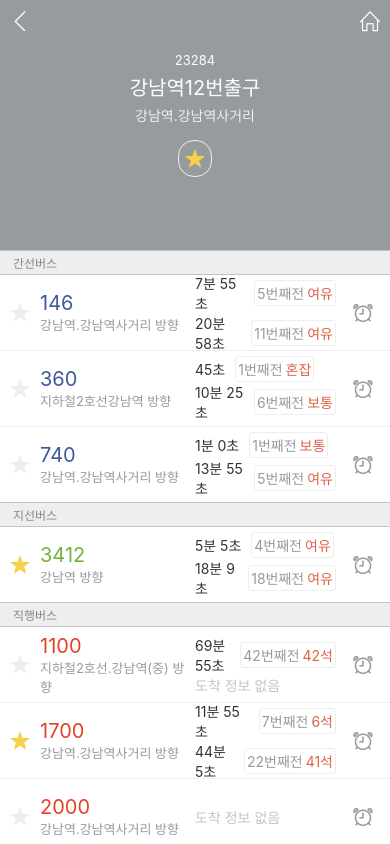
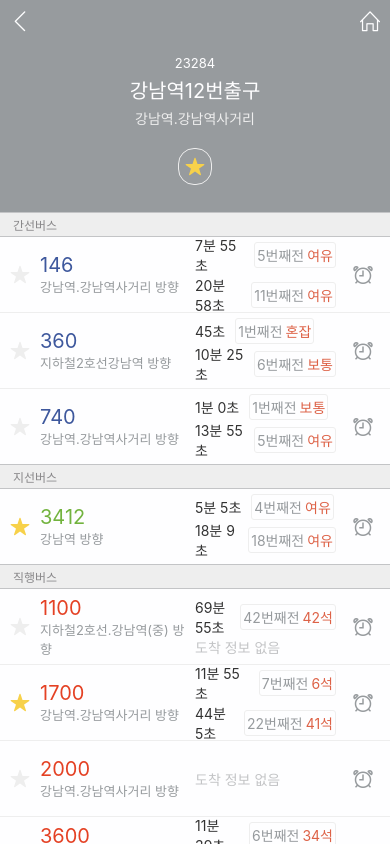
Before and after one commit to NaStillmatic/ReactNative, a React Native app in the folder part2-ch5-kakao-bus/: screen / in a window 390 px wide. Built offline with nearby package versions, Linux system fonts and the light colour scheme.

Commit message:
Part2. Ch05-11-SectionList - refreshControl

```diff
--- a/part2-ch5-kakao-bus/App.js
+++ b/part2-ch5-kakao-bus/App.js
@@ -1,4 +1,4 @@
-import { SafeAreaView, SectionList, StyleSheet, Text, TouchableOpacity, View } from 'react-native';
+import { RefreshControl, SafeAreaView, SectionList, StyleSheet, Text, TouchableOpacity, View } from 'react-native';
 import { SimpleLineIcons } from '@expo/vector-icons';
 import BusInfo from './src/BusInfo';
 import { COLOR } from './src/color';
@@ -14,34 +14,27 @@
 export default function App() {
   const sections = getSections(busStop.buses);
   const [now, setNow] = useState(dayjs());
+  const [refreshing, setRefreshing] = useState(false);
 
   const onPressBusStopBookmark = () => {
     // TODO
   };
 
   const ListHeaderComponent = () =>(
-    <SafeAreaView style={{
+    <View style={{
       backgroundColor: COLOR.GRAY_3,
-      height: 250,
+      height: 170,
+      justifyContent:"center",
+      alignItems: "center",
     }}>
-      {/* 뒤로가기, 홈 아이콘 */}
-      <View style={{ flexDirection: "row", justifyContent: "space-between" }}>
-        <TouchableOpacity style={{ padding: 10}}>
-          <SimpleLineIcons name='arrow-left' size={20} color={COLOR.WHITE} />
-        </TouchableOpacity>
-        <TouchableOpacity style={{ padding: 10 }}>
-          <SimpleLineIcons name='home' size={20} color={COLOR.WHITE} />
-        </TouchableOpacity>
-      </View>
       {/* 정류소 번호, 이름, 방향 */}
-      <View style={{ justifyContent:"center", alignItems: "center" }}>
       <Margin height={10}/>
       <Text style={{ color: COLOR.WHITE, fontSize: 13 }}>{busStop.id}</Text>
       <Margin height={4}/>
       <Text style={{ color: COLOR.WHITE, fontSize: 20 }}>{busStop.name}</Text>
       <Margin height={4}/>
       <Text style={{ color: COLOR.GRAY_1, fontSize: 14 }}>{busStop.directionDescription}</Text>
-        <Margin height={15}/>
+      <Margin height={20}/>
 
       {/* 북마크 */}
       <BookmarkButton
@@ -57,7 +50,6 @@
       />
       <Margin height={25} />
     </View>
-    </SafeAreaView>
   )
 
   const renderSectionHeader = ({ section: { title } }) => (
@@ -131,10 +123,25 @@
   )
 
   const ListFooterComponent = () => (
+    <Margin height={30} />
+  )
 
-    <Margin height={30} />
+  const onRefresh = () => {
+    console.log('call onRefres')
+    setRefreshing(true);
+  }
 
-  )
+  useEffect(() => {
+    if (refreshing) {
+      setNow(dayjs());
+      setRefreshing(false);
+      // setTimeout(() => {
+      //   // API erfetch 완료
+      //   setRefreshing(false);
+      //   setNow(dayjs());
+      // }, 3000);
+    }
+  }, [refreshing]);
 
   useEffect(() => {
     const interval = setInterval(() => {
@@ -149,14 +156,38 @@
 
   return (
     <View style={styles.container}>
+      {/* 뒤로가기, 홈 아이콘 */}
+      <View style={{ backgroundColor: COLOR.GRAY_3, width: "100%" }} >
+        <SafeAreaView style={{ flexDirection: "row", justifyContent: "space-between" }}>
+          <TouchableOpacity style={{ padding: 10}}>
+            <SimpleLineIcons name='arrow-left' size={20} color={COLOR.WHITE} />
+          </TouchableOpacity>
+          <TouchableOpacity style={{ padding: 10 }}>
+            <SimpleLineIcons name='home' size={20} color={COLOR.WHITE} />
+          </TouchableOpacity>
+        </SafeAreaView>
+        <View style={{
+          position: 'absolute',
+          width: "100%",
+          height: 500,
+          backgroundColor: COLOR.GRAY_3,
+          zIndex: -1,
+        }} />
+      </View>
       <SectionList
-        style={{ flex:1, width: "100%" }}
+        style={{ flex:1, width: "100%"}}
         sections={sections}
         ListHeaderComponent={ListHeaderComponent}
         renderSectionHeader={renderSectionHeader}
         renderItem={renderItem}
         ItemSeparatorComponent={ItemSeparatorComponent}
         ListFooterComponent={ListFooterComponent}
+        refreshControl={
+          <RefreshControl
+            refreshing={refreshing}
+            onRefresh={onRefresh}
+          />
+        }
       />
     </View>
   );
--- a/part2-ch5-kakao-bus/src/BusInfo.js
+++ b/part2-ch5-kakao-bus/src/BusInfo.js
@@ -13,7 +13,7 @@
     processedNextBusInfos,
 }) => {
     return (
-        <View style={{ flexDirection: "row", height: 75 }}>
+        <View style={{ flexDirection: "row", height: 75, backgroundColor: COLOR.WHITE }}>
             <View style={{
                 flex: 1,
                 flexDirection: "row",
```
Lines whose indentation alone changed are shown as unchanged.
